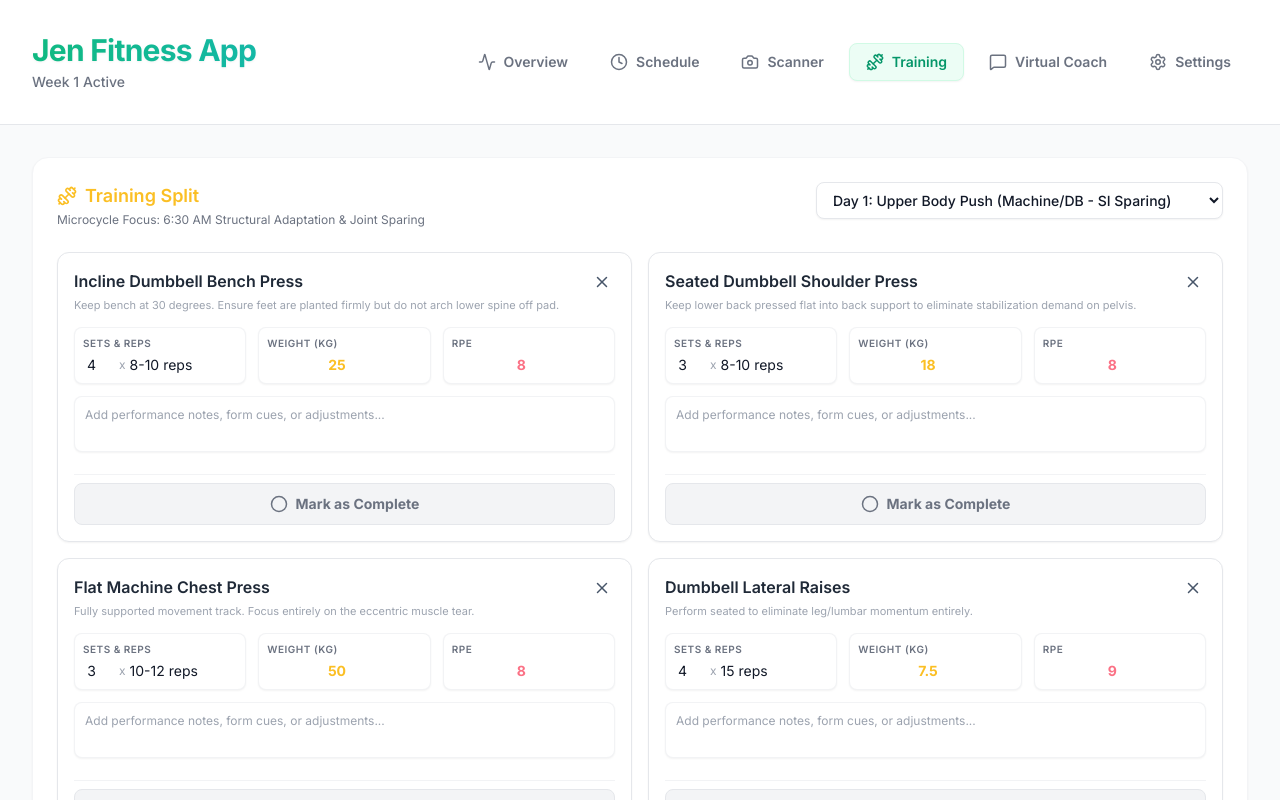
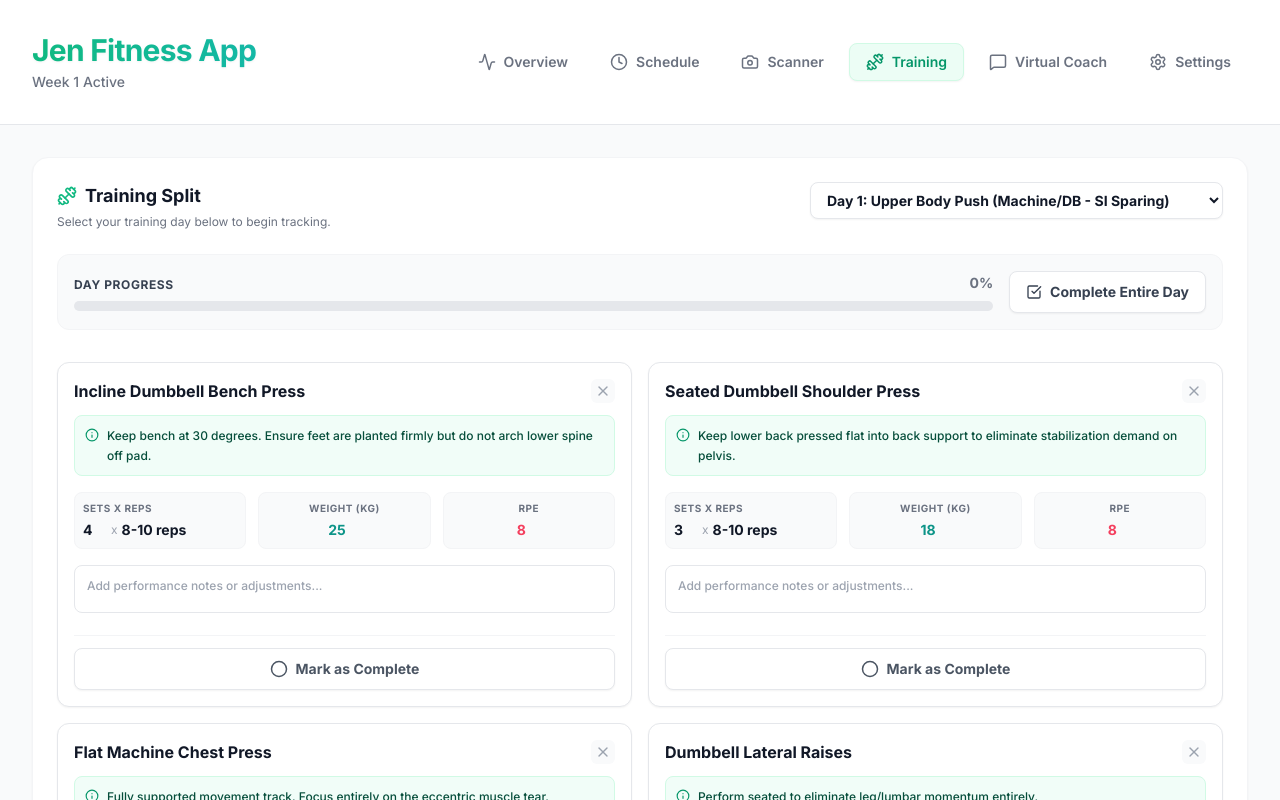
Before and after one commit to jenfamily19/jen-fitness-app, a React (Vite) app: page / in a window 1280 px wide. Both pictures are taken after a click on the button "Training". Shown: the top 800 px of the page. Built offline with nearby package versions, Linux system fonts and the light colour scheme.

Commit message:
Update TrainingTab UI with Day Progress tracking and Smart Tip callouts

```diff
--- a/src/components/tabs/TrainingTab.jsx
+++ b/src/components/tabs/TrainingTab.jsx
@@ -1,6 +1,6 @@
 import { useState } from 'react';
 import { useStore } from '../../store';
-import { Dumbbell, Plus, X, CheckCircle2, Circle } from 'lucide-react';
+import { Dumbbell, Plus, X, CheckCircle2, Circle, Info, CheckSquare } from 'lucide-react';
 
 export default function TrainingTab() {
   const workouts = useStore(state => state.workouts);
@@ -11,6 +11,11 @@
   const [selectedDayId, setSelectedDayId] = useState(workouts[0]?.dayId || "");
 
   const targetBlock = workouts.find(w => w.dayId === selectedDayId);
+
+  const completedCount = targetBlock ? targetBlock.exercises.filter(ex => ex.isCompleted).length : 0;
+  const totalCount = targetBlock ? targetBlock.exercises.length : 0;
+  const progressPercent = totalCount === 0 ? 0 : Math.round((completedCount / totalCount) * 100);
+  const isDayComplete = totalCount > 0 && completedCount === totalCount;
 
   const handleAdd = () => {
     addExercise(selectedDayId, {
@@ -25,20 +30,29 @@
     });
   };
 
+  const markAllComplete = () => {
+    if (!targetBlock) return;
+    targetBlock.exercises.forEach(ex => {
+      updateExercise(selectedDayId, ex.id, { isCompleted: true });
+    });
+  };
+
   return (
-    <div className="glass-panel rounded-2xl p-4 md:p-6">
+    <div className="glass-panel rounded-2xl p-4 md:p-6 mb-20">
+
+      {/* Header and Controls */}
       <div className="flex flex-col sm:flex-row sm:justify-between sm:items-start gap-4 mb-6">
         <div>
-          <h2 className="text-lg font-semibold text-amber-400 flex items-center gap-2">
-            <Dumbbell size={20} /> Training Split
+          <h2 className="text-lg font-bold text-gray-900 flex items-center gap-2">
+            <Dumbbell size={20} className="text-emerald-500" /> Training Split
           </h2>
-          <p className="text-xs text-gray-500 mt-0.5">Microcycle Focus: 6:30 AM Structural Adaptation & Joint Sparing</p>
+          <p className="text-xs text-gray-500 mt-1">Select your training day below to begin tracking.</p>
         </div>
         <div className="w-full sm:w-auto">
           <select
             value={selectedDayId}
             onChange={(e) => setSelectedDayId(e.target.value)}
-            className="w-full bg-white shadow-sm border border-gray-100 border border-gray-200 rounded-lg px-3 py-2 text-sm text-gray-900 font-medium focus:outline-none focus:border-amber-500"
+            className="w-full bg-white shadow-sm border border-gray-200 rounded-lg px-3 py-2 text-sm text-gray-900 font-bold focus:outline-none focus:ring-2 focus:ring-emerald-500"
           >
             {workouts.map(w => (
               <option key={w.dayId} value={w.dayId}>{w.name}</option>
@@ -47,14 +61,54 @@
         </div>
       </div>
 
+      {/* Progress Bar & Mark All Complete */}
+      {targetBlock && totalCount > 0 && (
+        <div className="mb-8 bg-gray-50 p-4 rounded-xl border border-gray-100 flex flex-col sm:flex-row gap-4 items-center justify-between">
+          <div className="flex-1 w-full">
+            <div className="flex justify-between items-end mb-2">
+              <span className="text-xs font-bold text-gray-700 uppercase tracking-wider">Day Progress</span>
+              <span className={`text-sm font-bold ${isDayComplete ? 'text-emerald-600' : 'text-gray-500'}`}>
+                {progressPercent}%
+              </span>
+            </div>
+            <div className="h-2.5 w-full bg-gray-200 rounded-full overflow-hidden">
+              <div
+                className="h-full bg-emerald-500 transition-all duration-500 ease-out rounded-full"
+                style={{ width: `${progressPercent}%` }}
+              />
+            </div>
+          </div>
+
+          <button
+            onClick={markAllComplete}
+            disabled={isDayComplete}
+            className={`shrink-0 flex items-center gap-2 px-4 py-2.5 rounded-lg font-bold text-sm transition-all shadow-sm ${
+              isDayComplete
+                ? 'bg-emerald-100 text-emerald-600 border border-emerald-200 cursor-not-allowed'
+                : 'bg-white border border-gray-200 text-gray-700 hover:border-emerald-500 hover:text-emerald-700'
+            }`}
+          >
+            <CheckSquare size={16} /> {isDayComplete ? "Day Completed" : "Complete Entire Day"}
+          </button>
+        </div>
+      )}
+
+      {/* Exercise Grid */}
       <div className="grid grid-cols-1 xl:grid-cols-2 gap-4">
-        {!targetBlock || targetBlock.exercises.length === 0 ? (
-          <div className="col-span-full py-6 text-center text-gray-400 text-sm">No exercise data mapped to this session profile.</div>
+        {!targetBlock || totalCount === 0 ? (
+          <div className="col-span-full py-10 text-center text-gray-500 text-sm bg-gray-50 rounded-xl border border-dashed border-gray-300">
+            No exercise data mapped to this session profile.
+          </div>
         ) : (
           targetBlock.exercises.map((ex) => {
             const isDone = ex.isCompleted;
             return (
-              <div key={ex.id} className={`relative flex flex-col p-4 rounded-xl border transition-all duration-300 ${isDone ? 'bg-emerald-950/20 border-emerald-900/50 opacity-75' : 'bg-white shadow-sm border border-gray-100/50 border-gray-200'}`}>
+              <div key={ex.id} className={`relative flex flex-col p-4 rounded-xl border transition-all duration-300 shadow-sm ${
+                isDone
+                  ? 'bg-gray-50 border-emerald-200 opacity-80'
+                  : 'bg-white border-gray-200 hover:shadow-md hover:border-emerald-300'
+                }`}
+              >
 
                 {/* Header Row */}
                 <div className="flex justify-between items-start mb-3 gap-2">
@@ -62,52 +116,59 @@
                     <input
                       value={ex.name}
                       onChange={(e) => updateExercise(selectedDayId, ex.id, { name: e.target.value })}
-                      className={`font-semibold text-base bg-transparent border-none p-0 outline-none w-full ${isDone ? 'text-emerald-300' : 'text-gray-800'}`}
+                      className={`font-bold text-base bg-transparent border-none p-0 outline-none w-full ${isDone ? 'text-emerald-700 line-through decoration-emerald-300' : 'text-gray-900'}`}
                     />
-                    <div className="text-[11px] text-gray-400 mt-1 leading-relaxed">{ex.tip}</div>
                   </div>
-                  <button onClick={() => deleteExercise(selectedDayId, ex.id)} className="text-slate-600 hover:text-red-400 transition-colors p-1">
-                    <X size={18} />
+                  <button onClick={() => deleteExercise(selectedDayId, ex.id)} className="text-gray-400 hover:text-red-500 transition-colors p-1 bg-gray-50 hover:bg-red-50 rounded-md">
+                    <X size={16} />
                   </button>
                 </div>
 
+                {/* Smart Tip Box */}
+                {ex.tip && (
+                  <div className="mb-4 p-2.5 bg-emerald-50/70 border border-emerald-100 rounded-lg flex items-start gap-2">
+                    <Info size={14} className="text-emerald-600 shrink-0 mt-0.5" />
+                    <span className="text-xs text-emerald-900 leading-relaxed font-medium">{ex.tip}</span>
+                  </div>
+                )}
+
                 {/* Metrics Row */}
-                <div className="grid grid-cols-3 gap-3 mb-3">
-                  <div className="flex flex-col bg-white shadow-sm border border-gray-100/50 rounded-lg p-2 border border-gray-200/50">
-                    <span className="text-[10px] text-gray-500 uppercase tracking-wider mb-1 font-semibold">Sets & Reps</span>
-                    <div className="flex items-center">
+                <div className="grid grid-cols-3 gap-3 mb-4">
+                  <div className="flex flex-col bg-gray-50 rounded-lg p-2 border border-gray-100">
+                    <span className="text-[10px] text-gray-500 uppercase tracking-wider mb-1 font-bold">Sets x Reps</span>
+                    <div className="flex items-center justify-center">
                       <input
                         type="number"
                         value={ex.sets}
                         onChange={(e) => updateExercise(selectedDayId, ex.id, { sets: Number(e.target.value) })}
-                        className="w-8 bg-transparent text-center text-sm text-gray-900 outline-none"
+                        className="w-6 bg-transparent text-center text-sm font-bold text-gray-900 outline-none"
                       />
                       <span className="text-gray-400 text-xs mx-1">x</span>
                       <input
                         value={ex.target}
                         onChange={(e) => updateExercise(selectedDayId, ex.id, { target: e.target.value })}
-                        className="w-full bg-transparent text-sm text-gray-900 outline-none"
+                        className="w-full bg-transparent text-sm font-bold text-gray-900 outline-none"
                       />
                     </div>
                   </div>
 
-                  <div className="flex flex-col bg-white shadow-sm border border-gray-100/50 rounded-lg p-2 border border-gray-200/50">
-                    <span className="text-[10px] text-gray-500 uppercase tracking-wider mb-1 font-semibold">Weight (kg)</span>
+                  <div className="flex flex-col bg-gray-50 rounded-lg p-2 border border-gray-100">
+                    <span className="text-[10px] text-gray-500 uppercase tracking-wider mb-1 font-bold text-center">Weight (kg)</span>
                     <input
                       type="number"
                       value={ex.weight}
                       onChange={(e) => updateExercise(selectedDayId, ex.id, { weight: Number(e.target.value) })}
-                      className="w-full bg-transparent text-center text-sm text-amber-400 font-bold outline-none"
+                      className="w-full bg-transparent text-center text-sm text-teal-600 font-black outline-none"
                     />
                   </div>
 
-                  <div className="flex flex-col bg-white shadow-sm border border-gray-100/50 rounded-lg p-2 border border-gray-200/50">
-                    <span className="text-[10px] text-gray-500 uppercase tracking-wider mb-1 font-semibold">RPE</span>
+                  <div className="flex flex-col bg-gray-50 rounded-lg p-2 border border-gray-100">
+                    <span className="text-[10px] text-gray-500 uppercase tracking-wider mb-1 font-bold text-center">RPE</span>
                     <input
                       type="number" step="0.5" min="1" max="10"
                       value={ex.rpe}
                       onChange={(e) => updateExercise(selectedDayId, ex.id, { rpe: Number(e.target.value) })}
-                      className="w-full bg-transparent text-center text-sm text-rose-400 font-bold outline-none"
+                      className="w-full bg-transparent text-center text-sm text-rose-500 font-black outline-none"
                     />
                   </div>
                 </div>
@@ -117,19 +178,19 @@
                   <textarea
                     value={ex.notes || ""}
                     onChange={(e) => updateExercise(selectedDayId, ex.id, { notes: e.target.value })}
-                    placeholder="Add performance notes, form cues, or adjustments..."
-                    className="w-full bg-white shadow-sm border border-gray-100/50 border border-gray-200/50 rounded-lg p-2.5 text-xs text-gray-700 outline-none h-14 resize-none custom-scrollbar focus:border-amber-500/50"
+                    placeholder="Add performance notes or adjustments..."
+                    className="w-full bg-white border border-gray-200 rounded-lg p-3 text-xs font-medium text-gray-700 outline-none h-12 resize-none custom-scrollbar focus:border-emerald-500 focus:ring-1 focus:ring-emerald-500"
                   />
                 </div>
 
                 {/* Completion Toggle */}
-                <div className="mt-auto pt-2 border-t border-gray-200/50">
+                <div className="mt-auto pt-3 border-t border-gray-100">
                   <button
                     onClick={() => updateExercise(selectedDayId, ex.id, { isCompleted: !isDone })}
                     className={`w-full flex items-center justify-center gap-2 py-2.5 rounded-lg font-bold text-sm transition-all duration-300 ${
                       isDone
-                        ? 'bg-emerald-500/10 text-emerald-400 border border-emerald-500/20 shadow-[0_0_15px_rgba(16,185,129,0.15)]'
-                        : 'bg-gray-100 text-gray-500 hover:bg-gray-200 hover:text-gray-800 border border-gray-200'
+                        ? 'bg-emerald-100 text-emerald-700 border border-emerald-200'
+                        : 'bg-white text-gray-600 hover:bg-gray-50 hover:text-gray-900 border border-gray-200 hover:border-gray-300 shadow-sm'
                     }`}
                   >
                     {isDone ? (
@@ -145,8 +206,8 @@
         )}
       </div>
 
-      <div className="mt-6 pt-4 border-t border-gray-200 flex justify-end">
-        <button onClick={handleAdd} className="flex items-center gap-1 text-xs bg-amber-950 hover:bg-amber-900 text-amber-400 border border-amber-800 px-4 py-2 rounded-lg font-bold transition-colors">
+      <div className="mt-8 pt-4 border-t border-gray-200 flex justify-end">
+        <button onClick={handleAdd} className="flex items-center gap-2 text-xs bg-white hover:bg-gray-50 text-gray-700 border border-gray-200 px-4 py-2 rounded-lg font-bold shadow-sm transition-colors">
           <Plus size={16} /> Add Custom Exercise
         </button>
       </div>
--- a/src/store.js
+++ b/src/store.js
@@ -196,17 +196,29 @@
             }),
 
             safeImportPlan: (newPlan) => set((state) => {
-                // Dig into the 'state' wrapper if the JSON came nested
                 const planData = newPlan.state ? newPlan.state : newPlan;
+
+                // Helper to merge arrays based on ID to avoid wiping local progress
+                const mergeArrays = (localArr, importedArr, idKey) => {
+                    if (!importedArr) return localArr;
+                    const merged = [...localArr];
+                    importedArr.forEach(importedItem => {
+                        const index = merged.findIndex(item => item[idKey] === importedItem[idKey]);
+                        if (index >= 0) merged[index] = importedItem; // Overwrite if same ID
+                        else merged.push(importedItem); // Append if new
+                    });
+                    return merged;
+                };
 
                 return {
                     ...state,
                     currentWeek: planData.currentWeek || state.currentWeek,
-                    workouts: planData.workouts || state.workouts,
-                    meals: planData.meals || state.meals,
-                    supplements: planData.supplements || state.supplements,
+                    // Safely merge arrays so importing Week 2 appends instead of overwriting Week 1
+                    workouts: mergeArrays(state.workouts, planData.workouts, 'dayId'),
+                    meals: mergeArrays(state.meals, planData.meals, 'id'),
+                    supplements: mergeArrays(state.supplements, planData.supplements, 'id'),
 
-                    // CRITICAL: These fields are protected and ALWAYS inherit from the local state
+                    // CRITICAL: Always inherit from local state
                     history: state.history,
                     profile: state.profile,
                     scannedMeals: state.scannedMeals,
```
